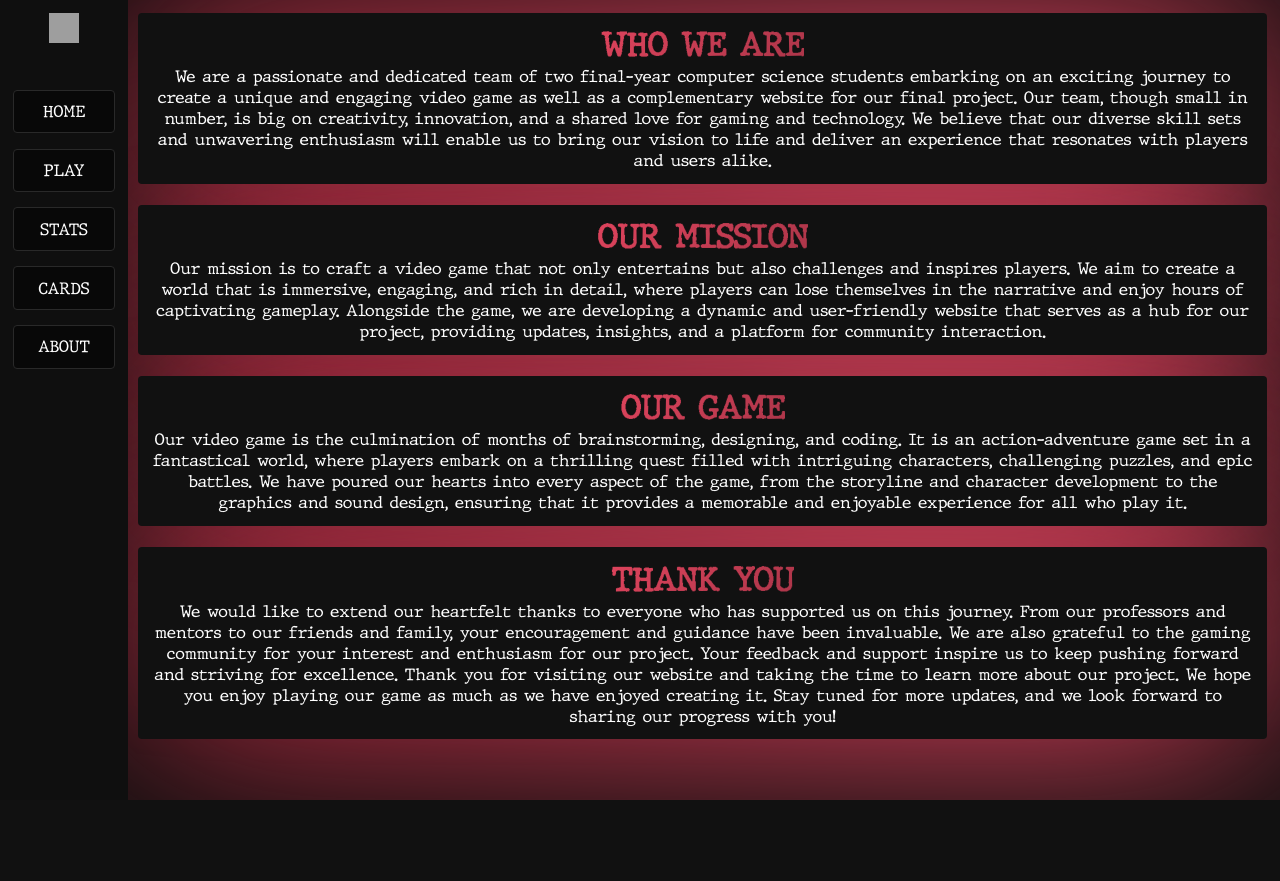
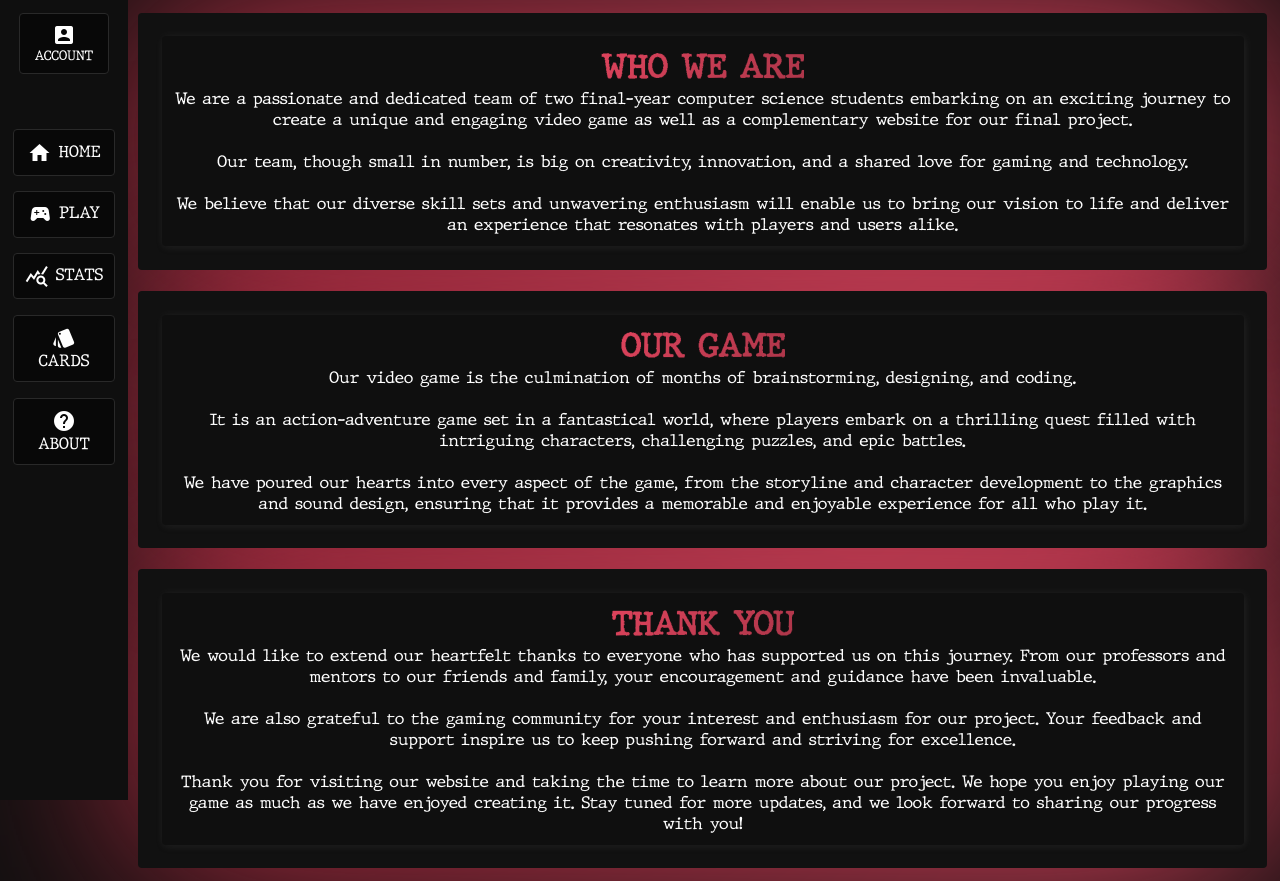
Before and after one commit to caffeeinewhr/WebJuego, a Django app: page /about/ in a window 1280 px wide. Before the commit the page ends 800 px from the top, so only its background shows below. Run offline with Django 5.2, Linux system fonts and the light colour scheme; grey boxes are pictures that could not be loaded.

Commit message:
new: Cambio de estilos y funcionalidad de dropdown

```diff
--- a/WebGato/settings.py
+++ b/WebGato/settings.py
@@ -11,7 +11,7 @@ BASE_DIR = Path(__file__).resolve().parent.parent
 SECRET_KEY = 'django-insecure-ge^l+_ocw58!ojs7w-t*-6(0mi=afa2&!pn-5076mocwzzh9#z'
 
 # SECURITY WARNING: don't run with debug turned on in production!
-DEBUG = False
+DEBUG = True
 ALLOWED_HOSTS = ['webgato.onrender.com', 'localhost', '127.0.0.1']
 
 # Application definition
--- a/about/templates/about.html
+++ b/about/templates/about.html
@@ -10,47 +10,47 @@
     {% include 'navbar.html' %}
 
     <div class="content brillo-constante">
-        <div style="text-align: center;">
+        <div class="container-texto" style="text-align: center;">
             <h1 class="animar-texto">WHO WE ARE</h1>
             <p>We are a passionate and dedicated team of two final-year computer science students embarking on an
                 exciting journey to create a unique and engaging video game as well as a complementary website for our
-                final project. Our team, though small in number, is big on creativity, innovation, and a shared love for
-                gaming and technology. We believe that our diverse skill sets and unwavering enthusiasm will enable us
+                final project.</p>
+            <br>
+            <p>Our team, though small in number, is big on creativity, innovation, and a shared love for
+                gaming and technology.</p>
+            <br>
+            <p>We believe that our diverse skill sets and unwavering enthusiasm will enable us
                 to bring our vision to life and deliver an experience that resonates with players and users alike.</p>
         </div>
     </div>
     <br>
     <div class="content brillo-constante">
-        <div style="text-align: center;">
-            <h1 class="animar-texto">OUR MISSION</h1>
-            <p>Our mission is to craft a video game that not only entertains but also challenges and inspires players.
-                We aim to create a world that is immersive, engaging, and rich in detail, where players can lose
-                themselves in the narrative and enjoy hours of captivating gameplay. Alongside the game, we are
-                developing a dynamic and user-friendly website that serves as a hub for our project, providing updates,
-                insights, and a platform for community interaction.</p>
-        </div>
-    </div>
-    <br>
-    <div class="content brillo-constante">
-        <div style="text-align: center;">
+        <div class="container-texto" style="text-align: center;">
             <h1 class="animar-texto">OUR GAME</h1>
-            <p>Our video game is the culmination of months of brainstorming, designing, and coding. It is an
+            <p>Our video game is the culmination of months of brainstorming, designing, and coding.
+            </p>
+            <br>
+            <p>It is an
                 action-adventure game set in a fantastical world, where players embark on a thrilling quest filled with
-                intriguing characters, challenging puzzles, and epic battles. We have poured our hearts into every
+                intriguing characters, challenging puzzles, and epic battles.</p>
+            <br>
+            <p>We have poured our hearts into every
                 aspect of the game, from the storyline and character development to the graphics and sound design,
                 ensuring that it provides a memorable and enjoyable experience for all who play it.</p>
         </div>
     </div>
     <br>
     <div class="content brillo-constante">
-        <div style="text-align: center;">
+        <div class="container-texto" style="text-align: center;">
             <h1 class="animar-texto">THANK YOU</h1>
             <p>We would like to extend our heartfelt thanks to everyone who has supported us on this journey. From our
                 professors and mentors to our friends and family, your encouragement and guidance have been invaluable.
-                We are also grateful to the gaming community for your interest and enthusiasm for our project. Your
-                feedback and support inspire us to keep pushing forward and striving for excellence.
-
-                Thank you for visiting our website and taking the time to learn more about our project. We hope you
+            </p>
+            <br>
+            <p>We are also grateful to the gaming community for your interest and enthusiasm for our project. Your
+                feedback and support inspire us to keep pushing forward and striving for excellence.</p>
+            <br>
+            <p>Thank you for visiting our website and taking the time to learn more about our project. We hope you
                 enjoy playing our game as much as we have enjoyed creating it. Stay tuned for more updates, and we look
                 forward to sharing our progress with you!</p>
         </div>
--- a/play/templates/beforeLog.html
+++ b/play/templates/beforeLog.html
@@ -12,8 +12,8 @@
         <p>You need to log in in order to play the game on this web.</p>
         <hr>
         <br>
-        <a href="{% url 'login' %}?next={{ request.path }}">Login</a> | <a
-            href="{% url 'register' %}?next={{ request.path }}">Register</a>
+        <a href="{% url 'login' %}?next={{ request.path }}" class="animar-texto">Login</a> | <a
+            href="{% url 'register' %}?next={{ request.path }}" class="animar-texto">Register</a>
     </div>
 </body>
 
--- a/shared/templates/navbar.html
+++ b/shared/templates/navbar.html
@@ -3,7 +3,6 @@
 <head>
     <meta charset="UTF-8">
     <meta name="viewport" content="width=device-width, initial-scale=1.0">
-    <meta http-equiv="Cross-Origin-Embedder-Policy" content="credentialless">
     <title>Sleepy Rush</title>
     <link rel="icon" type="image/x-icon" href="{% static 'img\favicon.ico' %}">
     <link rel="stylesheet" href="{% static 'css/navbar.css' %}">
@@ -12,24 +11,47 @@
     <link rel="stylesheet" href="{% static 'css/brillo.css' %}">
     <link rel="stylesheet" href="{% static 'css/animarTexto.css' %}">
     <link rel="stylesheet" href="{% static 'css/home.css' %}">
+    <link rel="stylesheet" href="{% static 'css/forms.css' %}">
+    <link rel="stylesheet" href="https://fonts.googleapis.com/icon?family=Material+Icons">
 </head>
 
 <nav class="side-navbar">
-    <div class="user-dropdown">
-        <button class="user-dropdown-btn">
-            <img src="{% static 'img/user-icon.png' %}" alt="User Icon">
+    <div class="user-dropdown" class="nav-item">
+        <button class="user-dropdown-btn nav-item brillo">
+            <span class="material-icons">account_box</span> ACCOUNT
         </button>
         <div class="user-dropdown-content">
-            <a href="{% url 'login' %}">Login</a>
-            <a href="{% url 'logout' %}">Logout</a>
-            <a href="{% url 'register' %}">Register</a>
+            {% if authenticated %}
+            <a href="{% url 'logout' %}" class="brillo">
+                <span class="material-icons">logout</span> Logout
+            </a>
+            {% else %}
+            <br>
+            <a href="{% url 'login' %}" class="brillo">
+                <span class="material-icons">login</span> Login
+            </a>
+            <br>
+            <a href="{% url 'register' %}" class="brillo">
+                <span class="material-icons">person_add</span> Register
+            </a>
+            {% endif %}
         </div>
     </div>
     <br>
     <br>
-    <a class="nav-item brillo" href="{% url 'home' %}">HOME</a>
-    <a class="nav-item brillo" href="{% url 'play' %}">PLAY</a>
-    <a class="nav-item brillo" href="{% url 'stats' %}">STATS</a>
-    <a class="nav-item brillo" href="{% url 'cards' %}">CARDS</a>
-    <a class="nav-item brillo" href="{% url 'about' %}">ABOUT</a>
+    <a class="nav-item brillo" href="{% url 'home' %}">
+        <span class="material-icons">home</span> HOME
+    </a>
+    <a class="nav-item brillo" href="{% url 'play' %}">
+        <span class="material-icons">sports_esports</span> PLAY
+    </a>
+    <a class="nav-item brillo" href="{% url 'stats' %}">
+        <span class="material-icons">query_stats</span> STATS
+    </a>
+    <a class="nav-item brillo" href="{% url 'cards' %}">
+        <span class="material-icons">style</span> CARDS
+    </a>
+    <a class="nav-item brillo" href="{% url 'about' %}">
+        <span class="material-icons">help</span> ABOUT
+    </a>
 </nav>
--- a/static/css/dropdown.css
+++ b/static/css/dropdown.css
@@ -1,4 +1,4 @@
-/* user-dropdown.css */
+/* dropdown.css */
 .user-dropdown {
     position: relative;
     display: inline-block;
@@ -7,35 +7,58 @@
 .user-dropdown-btn {
     background: none;
     border: none;
-    cursor: pointer;
-}
-
-.user-dropdown-btn img {
-    width: 30px;
-    height: 30px;
 }
 
 .user-dropdown-content {
     display: none;
     position: absolute;
-    background-color: #f9f9f9;
+    background-color: #161616;
+    padding: 8px;
+    border-radius: 4px;
     min-width: 160px;
     box-shadow: 0px 8px 16px 0px rgba(0, 0, 0, 0.2);
-    z-index: 1;
-    right: 0;
+
+    z-index: 1000;
+    top: 100%;
+    left: 5;
 }
 
 .user-dropdown-content a {
-    color: black;
-    padding: 12px 16px;
+    display: block;
     text-decoration: none;
-    display: block;
+    color: white;
+    background-color: #161616;
+    padding: 8px;
+    border-radius: 4px;
+    cursor: default;
 }
 
-.user-dropdown-content a:hover {
-    background-color: #f1f1f1;
+.user-dropdown-content a:hover span {
+    background-image: linear-gradient(-225deg,
+            #ff4c6b 0%,
+            #dd435c 29%,
+            #b9394e 67%,
+            #9b3143 100%);
+    background-size: auto auto;
+    background-clip: border-box;
+    background-size: 200% auto;
+    background-clip: text;
+    -webkit-background-clip: text;
+    -webkit-text-fill-color: transparent;
+    animation: textoAnimacion 2s linear infinite;
+    display: inline-block;
+}
+
+@keyframes textoAnimacion {
+    to {
+        background-position: 200% center;
+    }
 }
 
 .user-dropdown:hover .user-dropdown-content {
     display: block;
 }
+
+.material-icons {
+    vertical-align: middle;
+}
--- a/static/css/home.css
+++ b/static/css/home.css
@@ -35,3 +35,12 @@ body {
     border-radius: 4px;
     overflow: hidden;
 }
+
+.container-texto {
+    box-shadow: 1px 1px 10px rgba(255, 255, 255, 0.088), 0 3px 6px rgba(0, 0, 0, 0.1);
+    background-color: rgb(15, 15, 15);
+    margin: 1%;
+    padding: 1%;
+    border-radius: 4px;
+    overflow: auto;
+}
--- a/static/css/navbar.css
+++ b/static/css/navbar.css
@@ -19,21 +19,41 @@
     border: 1px solid #292929;
     border-radius: 4px;
     padding: 10%;
-    cursor: pointer;
+    cursor: default;
     text-decoration: none;
+}
+
+.side-navbar .nav-item:hover span {
+    background-image: linear-gradient(-225deg,
+            #ff4c6b 0%,
+            #dd435c 29%,
+            #b9394e 67%,
+            #9b3143 100%);
+    background-size: auto auto;
+    background-clip: border-box;
+    background-size: 200% auto;
+    background-clip: text;
+    -webkit-background-clip: text;
+    -webkit-text-fill-color: transparent;
+    animation: textoAnimacion 2s linear infinite;
+    display: inline-block;
+}
+
+@keyframes textoAnimacion {
+    to {
+        background-position: 200% center;
+    }
+}
+
+.side-navbar .nav-item:hover material-icons {
+    color: #ff0000;
 }
 
 .side-navbar .nav-item:active {
     color: #ff4c6b;
 }
 
-.side-navbar .nav-item-img {
-    margin-bottom: 20%;
-    cursor: pointer;
-    border-radius: 4px;
+.material-icons {
+    vertical-align: middle;
+    font-size: 24px;
 }
-
-.side-navbar .nav-item-img img {
-    border-radius: 4px;
-    width: 100%;
-}
```
Also changed, not shown: cards/views.py (+11 -1 lines), home/views.py (+11 -1 lines), play/views.py (+15 -2 lines), static/css/forms.css (added, +72 -0 lines), stats/templates/stats.html (+19 -20 lines), userAuth/templates/login.html (+6 -5 lines), userAuth/templates/register.html (+6 -5 lines), userAuth/views.py (+18 -13 lines), db.sqlite3.
